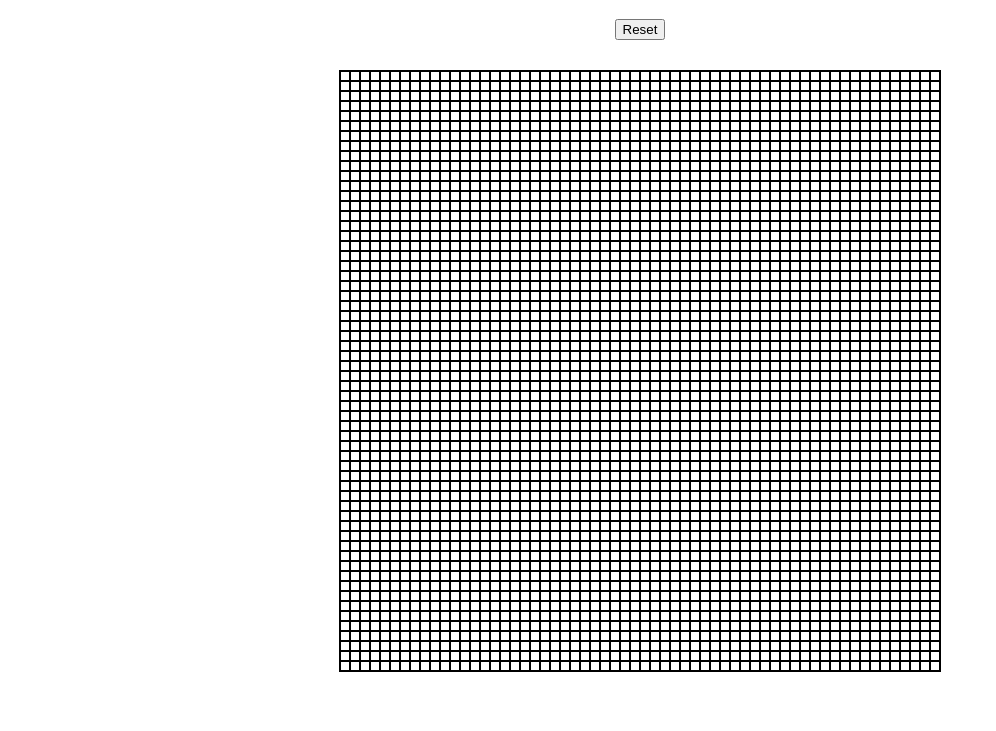
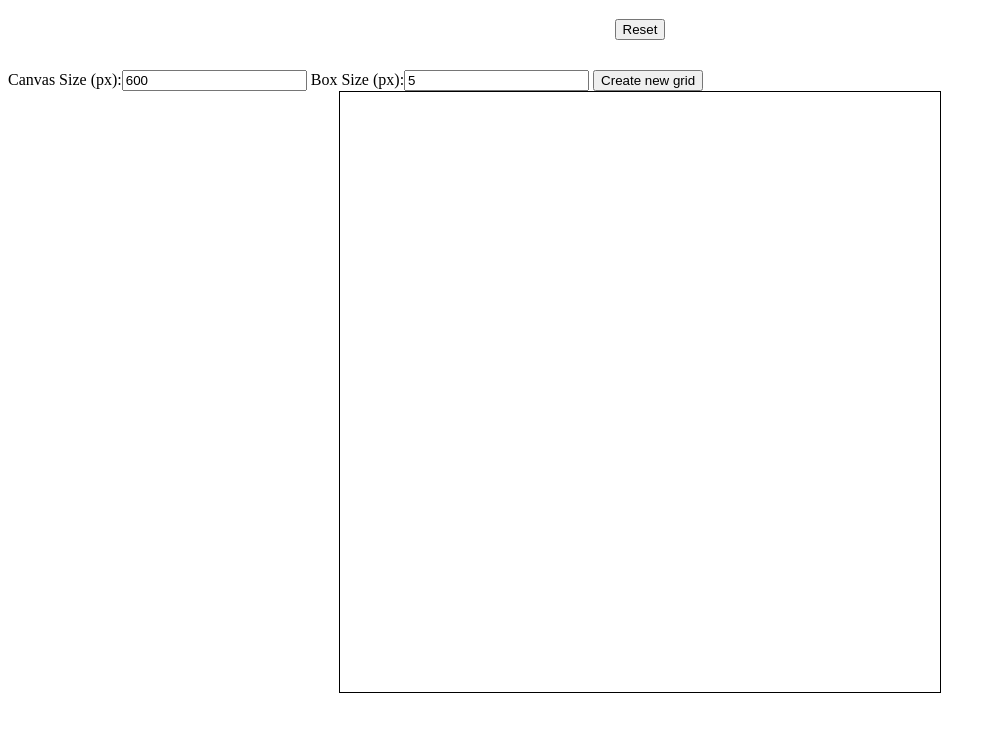
Before and after one commit to JeremyWells227/etch-a-sketch, a plain HTML site: page index.html in a window 1280 px wide. Shown: the part 61-792 px from the top of the page, without its empty margins (0-996 px from the left). Drawn offline with Linux system fonts and the light colour scheme.

Commit message:
Custom sizing working

```diff
--- a/index.html
+++ b/index.html
@@ -1,6 +1,5 @@
 <!DOCTYPE html>
 <link href="styles.css" rel="stylesheet">
-<script src="index.js"></script>
 <html lang="en">
 <head>
 	<meta charset="UTF-8">
@@ -9,7 +8,12 @@
 <body>
 	<h1>Etch a Sketch</h1>
 	<div id="reset"><button id="resetbutton" onClick="resetGrid()" >Reset</button></div>
+		<label for="canvassize">Canvas Size (px):</label><input id="canvassize"  type="text" value=600 />
+		<label for="boxsize">Box Size (px):</label><input id="boxsize" type="text" value=5 />
+		<button onClick=createGrid()>Create new grid</button>
+
 	<div class="container" id="grid">
 	</div>
 </body>
+<script src="index.js"></script>
 </html>
--- a/index.js
+++ b/index.js
@@ -14,26 +14,51 @@ const resetGrid = ()=> {
 	})
 }
 
+const cleanupOldGrid = ()=>{
+	let grid = document.getElementById("grid");
+	let existingCells = Array.from(document.getElementsByClassName("cell"));
+	existingCells.forEach((cell)=>{
+		grid.removeChild(cell)
+	}
+	)
+}
+
+let initialGrid = false
 const createGrid = ()=>{
-	const grid = document.getElementById("grid")
+	if(initialGrid){
+		cleanupOldGrid();
+	}
+
+	const grid = document.getElementById("grid");
 	console.log("Creating Grid...");
-	const width=grid.clientWidth;
-	const height=grid.clientHeight;
+	const widthStr=document.getElementById("canvassize").value;
+	const boxsideStr=document.getElementById("boxsize").value;
+	const width = parseInt(widthStr);
+	const boxside = parseInt(boxsideStr);
+	if(boxside < 5) {
+		alert("Box size is too small!  Minimum 5 px for speed")
+		return
+	}
+
+	const height=width;
+	grid.style["width"] = widthStr+'px';
+	grid.style["height"] = widthStr+'px';
+	console.log(grid.style);
+
 	const area = width*height;
-	const boxside = 10;
-	console.log(width);
-	console.log(height);
+  console.log("Creating Grid...");
 	for(let i=0; i < area/(boxside*boxside); i+=1){
-		console.log("Creating Grid...");
 		let newCell = document.createElement("div");
-		newCell.style.width=boxside+'px'
-		newCell.style.height=boxside+'px'
+		newCell.style['width']=boxside+'px'
+		newCell.style['height']=boxside+'px'
 		newCell.classList.add("cell");
 		newCell.id=`cell${i}`;
 		newCell.addEventListener("mouseover",markBlack)
 		grid.appendChild(newCell)
 	}
+	console.log("Done!")
+
+	initialGrid=true;
 
 }
-
-window.onload = createGrid;
+window.onload = createGrid()
--- a/styles.css
+++ b/styles.css
@@ -1,12 +1,11 @@
 .container{
 	position: relative;
+	border-collapse: collapse;
 	border: 1px solid black;
-	border-collapse: collapse;
-	height: 600px;
-	width: 600px;
 	margin-left: auto;
 	margin-right: auto;
 	text-align: center;
+	/*box-sizing: border-box;*/
 }
 body
 {
@@ -24,12 +23,10 @@ h1  {
 }
 
 .cell {
-	width:6px;
-	height:6px;
 	float: left;
 	margin: 0;
 	padding: 0;
-	border: 1px solid black;
+	border: 0px solid black;
 	box-sizing:border-box;
 }
 .blackcell{
```
